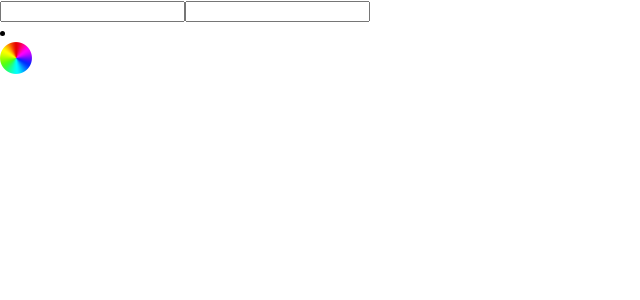
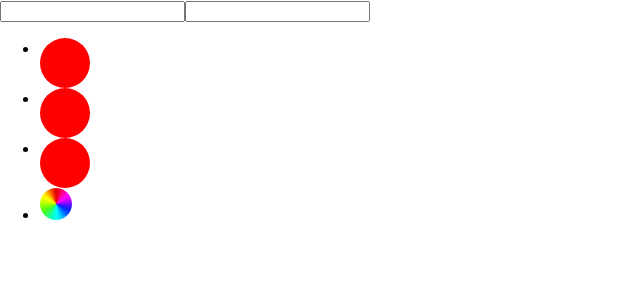
Before and after one commit to 90stareq/colorPicker, a React (Create React App) app: page / in a window 1280 px wide. Shown: the top 300 px of the page, without its empty margins (0-640 px from the left). Built offline with nearby package versions, Linux system fonts and the light colour scheme.

Commit message:
script fun added

```diff
--- a/src/App.js
+++ b/src/App.js
@@ -1,4 +1,4 @@
-import React, { useState } from "react";
+import React, { useEffect, useState } from "react";
 import ColorPickerImg from "../src/assets/colorpicker.png";
 import ColorPicker from "./components/ColorPicker";
 import "./App.css";
@@ -7,6 +7,16 @@ export default function App() {
   const [inputColor, setInputColor] = useState("");
   const [colorName, setcolorName] = useState("");
   const [isEnable, setIsEnable] = useState(false);
+  useEffect(() => {
+    includeLi();
+  }, []);
+
+  //Script
+  const includeLi = () => {
+    let theul = document.querySelector(".variable-items-wrapper");
+    let theli = document.querySelector(".newli");
+    theul.appendChild(theli);
+  };
 
   //Store InputBackground Color
   const inputBGColor = (color, name) => {
@@ -18,7 +28,50 @@ export default function App() {
     <div className="main">
       <input type="text" value={inputColor} name="hood-rgb-color" />
       <input type="text" value={colorName} name="hood-rgb-name" />
-
+      <ul className="variable-items-wrapper">
+        <li
+          onClick={() => setIsEnable(!isEnable)}
+          data-wvstooltip="Antique White"
+          className="variable-item color-variable-item color-variable-item-antique-white nn"
+          title="Antique White"
+          data-value="antique-white"
+          role="button"
+          tabindex="0"
+        >
+          <span
+            className="variable-item-span variable-item-span-color"
+            style={{ background: "red" }}
+          ></span>
+        </li>
+        <li
+          onClick={() => setIsEnable(!isEnable)}
+          data-wvstooltip="Antique White"
+          className="variable-item color-variable-item color-variable-item-antique-white nn"
+          title="Antique White"
+          data-value="antique-white"
+          role="button"
+          tabindex="0"
+        >
+          <span
+            className="variable-item-span variable-item-span-color"
+            style={{ background: "red" }}
+          ></span>
+        </li>
+        <li
+          onClick={() => setIsEnable(!isEnable)}
+          data-wvstooltip="Antique White"
+          className="variable-item color-variable-item color-variable-item-antique-white nn"
+          title="Antique White"
+          data-value="antique-white"
+          role="button"
+          tabindex="0"
+        >
+          <span
+            className="variable-item-span variable-item-span-color"
+            style={{ background: "red" }}
+          ></span>
+        </li>
+      </ul>
       <li
         onClick={() => setIsEnable(!isEnable)}
         data-wvstooltip="Antique White"
```
Also changed, not shown: 1 other file (tests, documents, lock files or other folders).
